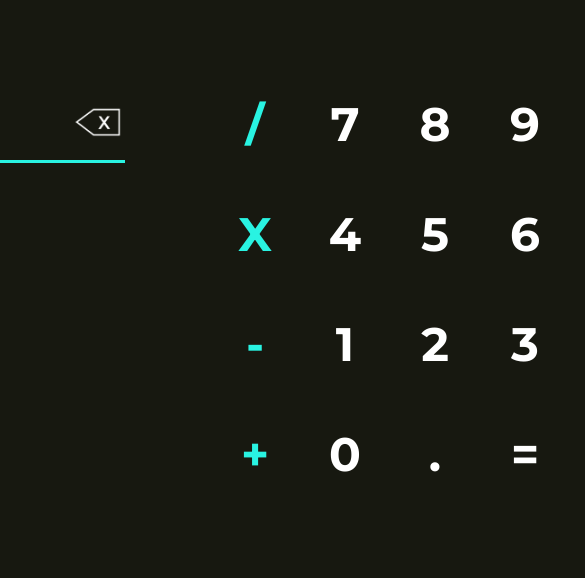
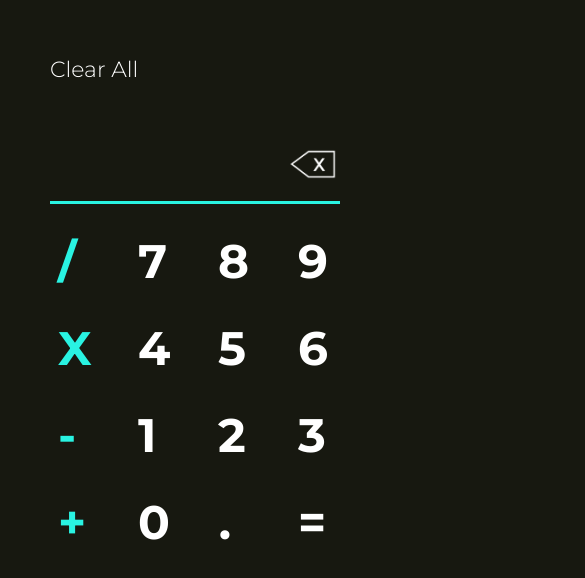
Before and after one commit to Nyandereian/calculator, a plain HTML site: page index.html in a window 390 px wide. Shown: the part 132-710 px from the top of the page, 585 px wide, since content can reach past the window. Drawn offline with Linux system fonts and the light colour scheme.

Commit message:
Implement basic mobile responsiveness

```diff
--- a/styles/style.scss
+++ b/styles/style.scss
@@ -39,10 +39,26 @@ main {
   flex-direction: row;
   justify-content: center;
   margin: 100px;
+  @media only screen and (max-width: 768px) {
+    flex-direction: column;
+    margin: 0;
+  }
 }
+
 
 .left, .right {
   padding: 50px;
+  @media only screen and (max-width: 768px) {
+    padding: 0;
+  }
+}
+
+.left {
+  @media only screen and (max-width: 768px) {
+    display: flex;
+    flex-direction: column-reverse;
+    margin-bottom: 20px;
+  }
 }
 
 .input-line {
@@ -90,6 +106,10 @@ main {
     margin-bottom: 21px;
     @include highlight;
   }
+  @media only screen and (max-width: 768px) {
+    font-size: 15px;
+    line-height: normal;
+  }
 }
 
 .clear-button {
@@ -103,6 +123,9 @@ main {
     text-decoration: underline;
   }
   @include button-effect;
+  @media only screen and (max-width: 768px) {
+    font-size: 22px;
+  }
 }
 
 .right {
@@ -121,6 +144,13 @@ main {
   text-align: center;
   width: 60px;
   @include button-effect;
+  @media only screen and (max-width: 768px) {
+    height: 40px;
+    width: 30px;
+    &:hover{
+      border: 0;
+    }
+  }
 }
 
 .operator .primary-btn {
```
Also changed, not shown: styles/style.css, 1 other file.
